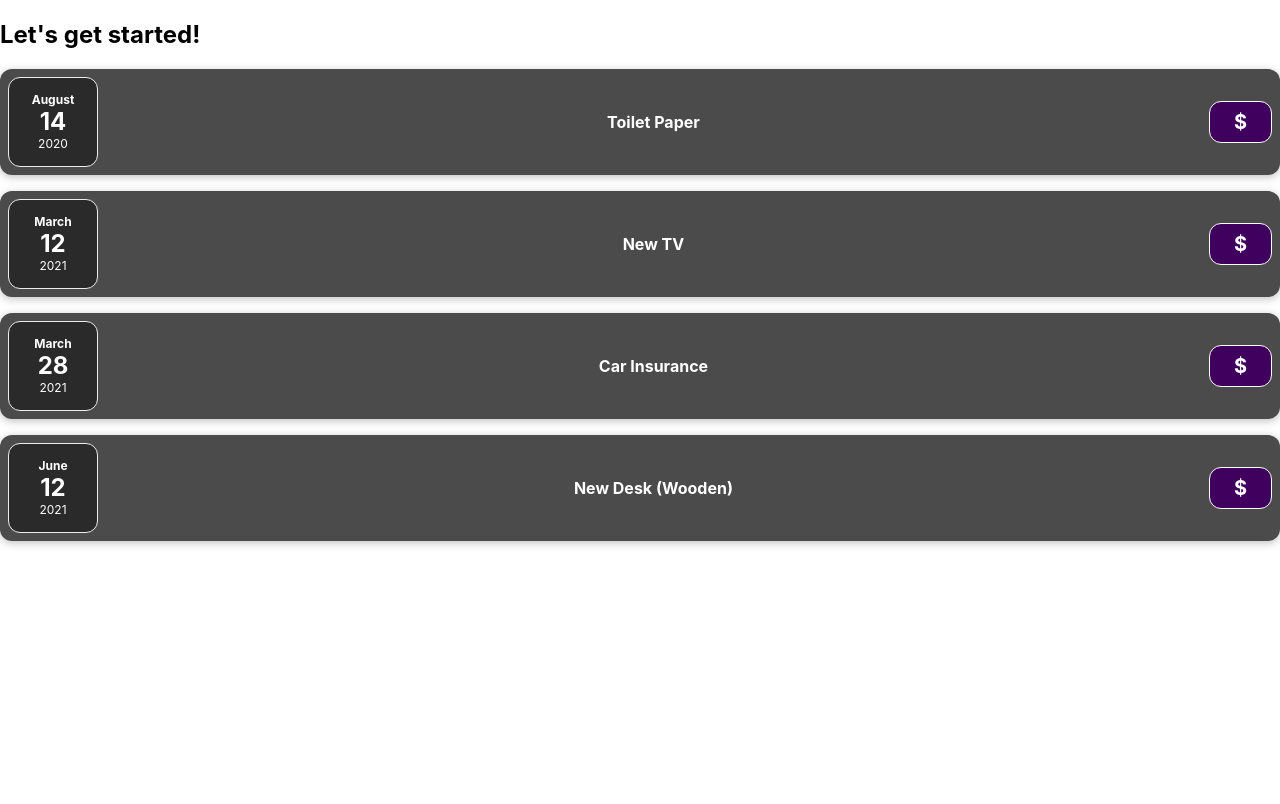
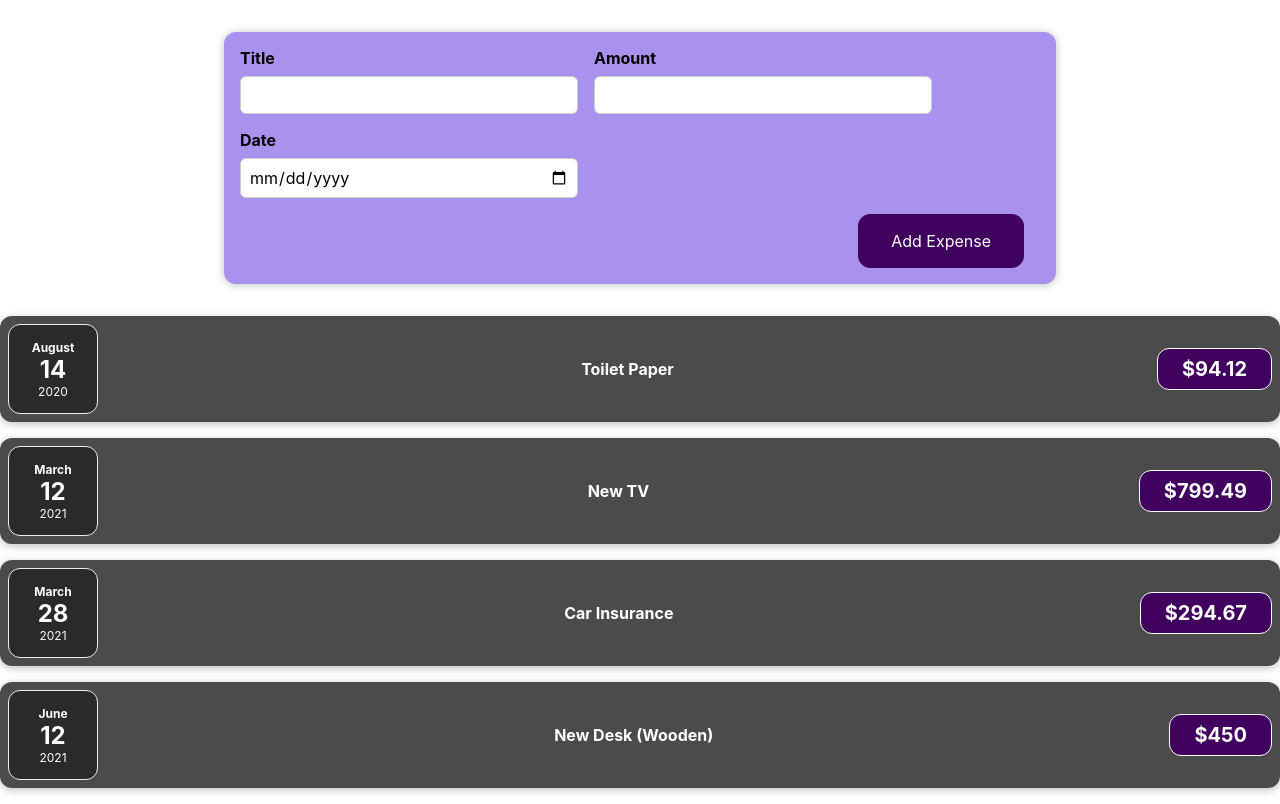
Before and after one commit to EtienneBel/react-complete-guide-code, a React (Create React App) app in the folder 01-starting-setup/: page / in a window 1280 px wide. Built offline with nearby package versions, Linux system fonts and the light colour scheme.

Commit message:
feat: add two-way binding

```diff
--- a/01-starting-setup/src/App.js
+++ b/01-starting-setup/src/App.js
@@ -1,4 +1,5 @@
-import ExpenseItem from "./components/ExpenseItem";
+import ExpenseItem from "./components/Expenses/ExpenseItem";
+import NewExpense from "./components/NewExpense/NewExpense";
 
 function App() {
   const expenses = [
@@ -25,7 +26,7 @@
 
   return (
     <div className="App">
-      <h2>Let's get started!</h2>
+      <NewExpense />
       <ExpenseItem
         title={expenses[0].title}
         amount={expenses[0].amount}
--- a/01-starting-setup/src/components/ExpenseItem.js
+++ b/01-starting-setup/src/components/Expenses/ExpenseItem.js
@@ -8,7 +8,7 @@
       <div className="expense-expense-item__description">
         <h2>{props.title}</h2>
       </div>
-      <div className="expense-item__price">${props.price}</div>
+      <div className="expense-item__price">${props.amount}</div>
     </div>
   );
 }
--- /dev/null
+++ b/01-starting-setup/src/components/NewExpense/ExpenseForm.css
@@ -0,0 +1,26 @@
+.new-expense__controls {
+  display: flex;
+  flex-wrap: wrap;
+  gap: 1rem;
+  margin-bottom: 1rem;
+  text-align: left;
+}
+
+.new-expense__control label {
+  font-weight: bold;
+  margin-bottom: 0.5rem;
+  display: block;
+}
+
+.new-expense__control input {
+  font: inherit;
+  padding: 0.5rem;
+  border-radius: 6px;
+  border: 1px solid #ccc;
+  width: 20rem;
+  max-width: 100%;
+}
+
+.new-expense__actions {
+  text-align: right;
+}
--- /dev/null
+++ b/01-starting-setup/src/components/NewExpense/ExpenseForm.js
@@ -0,0 +1,92 @@
+import React, { useState } from "react";
+import "./ExpenseForm.css";
+
+const ExpenseForm = () => {
+  const submitHandler = (event) => {
+    event.preventDefault();
+
+    const expenseData = {
+      title: enteredTitle,
+      amount: enteredAmount,
+      date: new Date(enteredDate),
+    };
+    console.log(expenseData);
+
+    setEnteredTitle("");
+    setEnteredAmount("");
+    setEnteredDate("");
+  };
+
+  const [enteredTitle, setEnteredTitle] = useState("");
+  const [enteredAmount, setEnteredAmount] = useState("");
+  const [enteredDate, setEnteredDate] = useState("");
+  //   const [userInput, setUserInput] = setState({
+  //     enteredTitle: "",
+  //     enteredAmount: "",
+  //     enteredDate: "",
+  //   });
+
+  const titleChangeHandler = (event) => {
+    setEnteredTitle(event.target.value);
+    // setUserInput({
+    //   ...userInput,
+    //   enteredTitle: event.target.value,
+    // });
+  };
+  const amountChangeHandler = (event) => {
+    setEnteredAmount(event.target.value);
+    // setUserInput({
+    //   ...userInput,
+    //   enteredTitle: event.target.value,
+    // });
+  };
+  const dateChangeHandler = (event) => {
+    setEnteredDate(event.target.value);
+    // setUserInput({
+    //   ...userInput,
+    //   enteredTitle: event.target.value,
+    // });
+  };
+
+  return (
+    <form>
+      <div className="new-expense__controls">
+        <div className="new-expense__control">
+          <label>Title</label>
+          <input
+            type="text"
+            onChange={titleChangeHandler}
+            value={enteredTitle}
+          />
+        </div>
+        <div className="new-expense__control">
+          <label>Amount</label>
+          <input
+            type="number"
+            min="0.01"
+            step="0.01"
+            onChange={amountChangeHandler}
+            value={enteredAmount}
+          />
+        </div>
+        <div className="new-expense__control">
+          <label>Date</label>
+          <input
+            type="date"
+            min="2019-01-01"
+            step="2022-12-31"
+            onChange={dateChangeHandler}
+            value={enteredDate}
+          />
+        </div>
+      </div>
+      <div className="new-expense__actions">
+        <button type="submit" onClick={submitHandler}>
+          Add Expense
+        </button>
+      </div>
+    </form>
+  );
+};
+
+export default ExpenseForm;
--- /dev/null
+++ b/01-starting-setup/src/components/NewExpense/NewExpense.css
@@ -0,0 +1,38 @@
+.new-expense {
+  background-color: #a892ee;
+  padding: 1rem;
+  margin: 2rem auto;
+  width: 50rem;
+  max-width: 95%;
+  border-radius: 12px;
+  text-align: center;
+  box-shadow: 0 1px 8px rgba(0, 0, 0, 0.25);
+}
+
+.new-expense button {
+  font: inherit;
+  cursor: pointer;
+  padding: 1rem 2rem;
+  border: 1px solid #40005d;
+  background-color: #40005d;
+  color: white;
+  border-radius: 12px;
+  margin-right: 1rem;
+}
+
+.new-expense button:hover,
+.new-expense button:active {
+  background-color: #510674;
+  border-color: #510674;
+}
+
+.new-expense button.alternative {
+  color: #220131;
+  border-color: transparent;
+  background-color: transparent;
+}
+
+.new-expense button.alternative:hover,
+.new-expense button.alternative:active {
+  background-color: #ddb3f8;
+}
--- /dev/null
+++ b/01-starting-setup/src/components/NewExpense/NewExpense.js
@@ -0,0 +1,12 @@
+import ExpenseForm from "./ExpenseForm";
+import "./NewExpense.css";
+
+const NewExpense = () => {
+  return (
+    <div className="new-expense">
+      <ExpenseForm />
+    </div>
+  );
+};
+
+export default NewExpense;
```
Also changed, not shown: 01-starting-setup/src/components/Expenses/ExpenseDate.css (renamed from 01-starting-setup/src/components/ExpenseDate.css), 01-starting-setup/src/components/Expenses/ExpenseDate.js (renamed from 01-starting-setup/src/components/ExpenseDate.js), 01-starting-setup/src/components/Expenses/ExpenseItem.css (renamed from 01-starting-setup/src/components/ExpenseItem.css).
